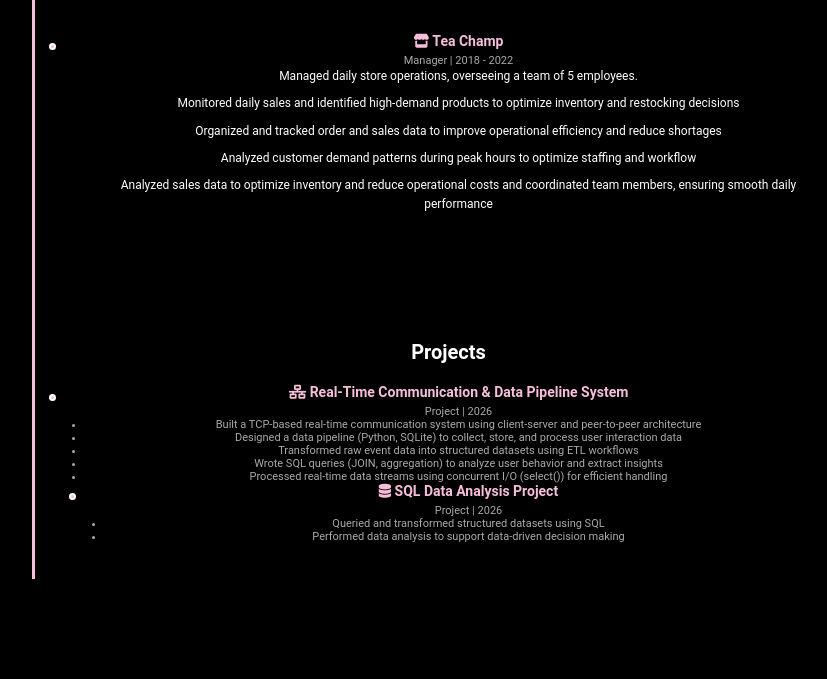
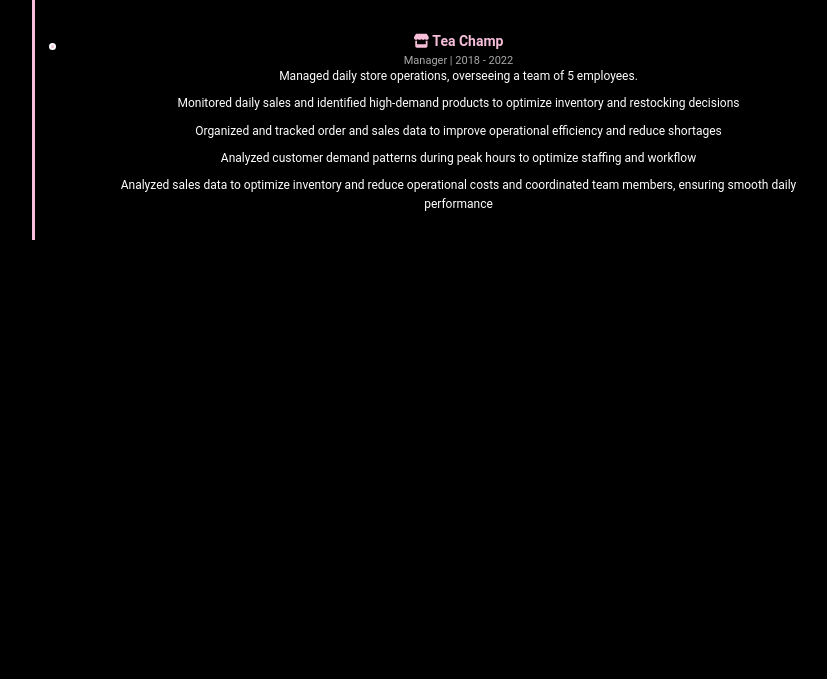
Before and after one commit to bayen0102/mywebsite, a Flask app: page /experience in a window 1280 px wide. Shown: the part 478-1157 px from the top of the page, without its empty margins (208-1035 px from the left). After the commit the page ends 718 px from the top, so only its background shows below. Run offline with Flask 3, Linux system fonts and the light colour scheme.

Commit message:
Update experience.html

```diff
--- a/templates/experience.html
+++ b/templates/experience.html
@@ -42,28 +42,5 @@
                 <p>Analyzed sales data to optimize inventory and reduce operational costs and coordinated team members, ensuring smooth daily performance</p>
             </div>
         </div>
-        <!-- PROJECT SECTION -->
-<h1 class="page-title" style="margin-top: 80px;">Projects</h1>
-<div class="timeline-item visable">
-    <div class="timeline-content">
-        <h3><i class="fas fa-network-wired"></i> Real-Time Communication & Data Pipeline System</h3>
-        <span>Project | 2026</span>
-        <ul>
-            <li>Built a TCP-based real-time communication system using client-server and peer-to-peer architecture</li>
-            <li>Designed a data pipeline (Python, SQLite) to collect, store, and process user interaction data</li>
-            <li>Transformed raw event data into structured datasets using ETL workflows</li>
-            <li>Wrote SQL queries (JOIN, aggregation) to analyze user behavior and extract insights</li>
-            <li>Processed real-time data streams using concurrent I/O (select()) for efficient handling</li>
-        </ul>
-    </div>
-   <div class="timeline-item visable">
-    <div class="timeline-content">
-        <h3><i class="fas fa-database"></i> SQL Data Analysis Project</h3>
-        <span>Project | 2026</span>
-        <ul>
-            <li>Queried and transformed structured datasets using SQL</li>
-            <li>Performed data analysis to support data-driven decision making</li>
-        </ul>
-    </div>
 </div>
 {% endblock %}
```
